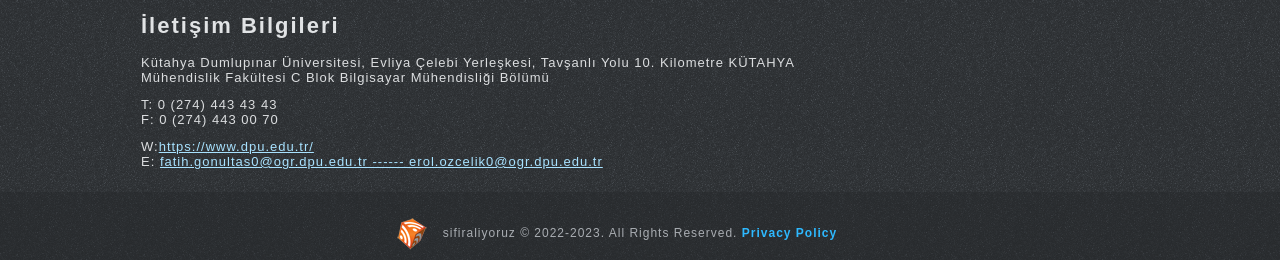
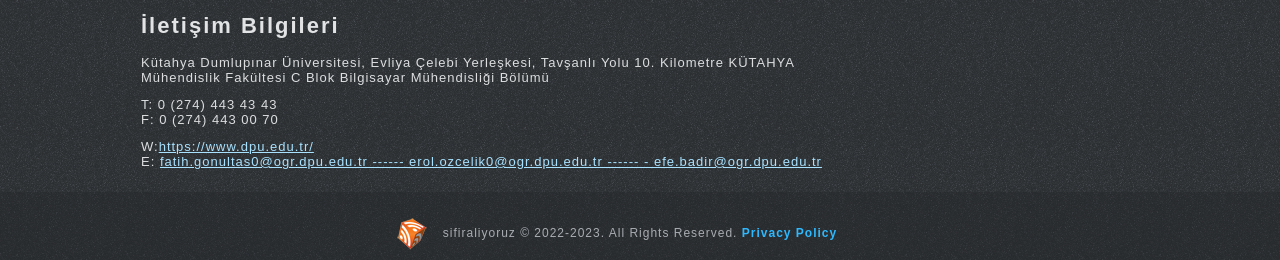
Before and after one commit to fatihgonultas/webproje, a plain HTML site: page contacts.html in a window 1280 px wide. Shown: the part 620-880 px from the top of the page. Drawn offline with Linux system fonts and the light colour scheme.

Commit message:
Update contacts.html

```diff
--- a/contacts.html
+++ b/contacts.html
@@ -65,7 +65,7 @@ Mühendislik Fakültesi C Blok Bilgisayar Mühendisliği Bölümü</p>
 <p>T: 0  (274) 443 43 43<br />
 F: 0 (274) 443 00 70 </p>
 
-<p>W:<a href="#">https://www.dpu.edu.tr/<br /></a>E: <a href="#">fatih.gonultas0@ogr.dpu.edu.tr ------ erol.ozcelik0@ogr.dpu.edu.tr</a></p></div>
+<p>W:<a href="#">https://www.dpu.edu.tr/<br /></a>E: <a href="#">fatih.gonultas0@ogr.dpu.edu.tr ------ erol.ozcelik0@ogr.dpu.edu.tr ------ - efe.badir@ogr.dpu.edu.tr</a></p></div>
 
                 </article></div>
                     </div>
```
